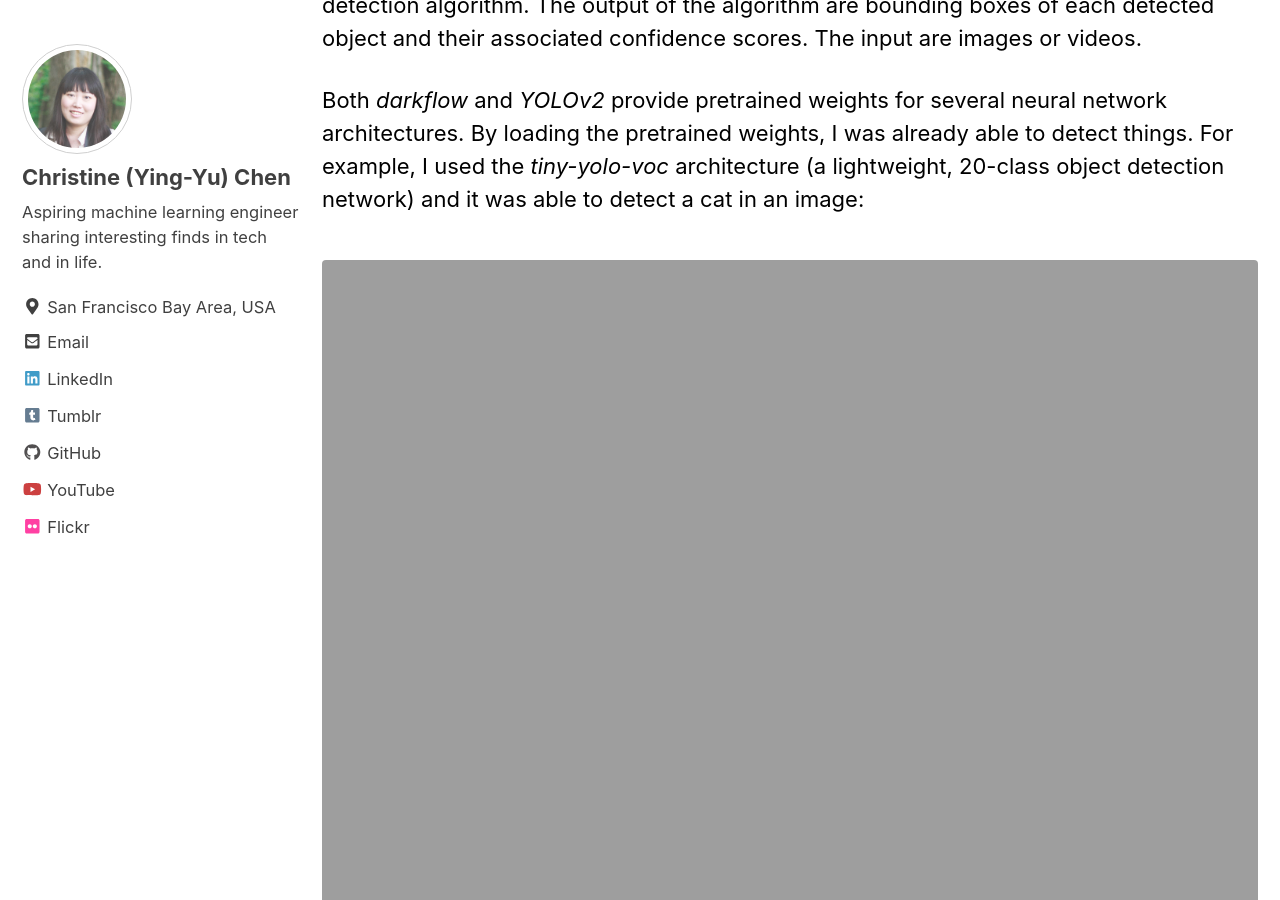
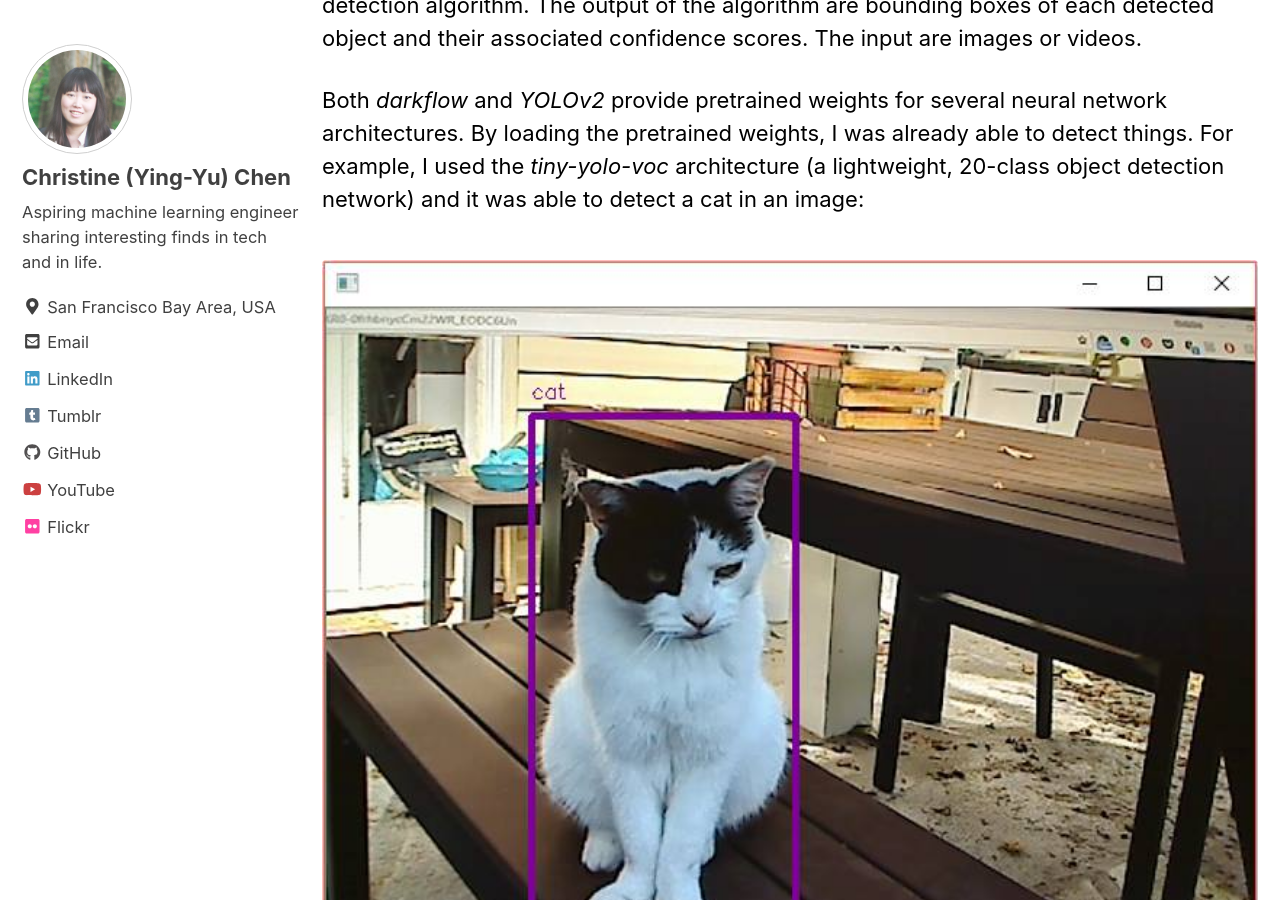
Before and after one commit to steggie3/steggie3.github.io, a Jekyll site: the page built from _posts/2018-08-05-object-detection.md, in a window 1280 px wide and 900 px high, scrolled down 559 px. Built offline with Jekyll 4.4.1, drawn with Linux system fonts in a browser that asks for light colours; nearby versions of some CDN libraries.

Commit message:
fix image urls

```diff
--- a/_posts/2018-08-05-object-detection.md
+++ b/_posts/2018-08-05-object-detection.md
@@ -19,14 +19,14 @@ I based this project on the [thtrieu/darkflow](https://github.com/thtrieu/darkfl
 Both *darkflow* and *YOLOv2* provide pretrained weights for several neural network architectures. By loading the pretrained weights, I was already able to detect things. For example, I used the *tiny-yolo-voc* architecture (a lightweight, 20-class object detection network) and it was able to detect a cat in an image:
 
 <figure>
-  <img src="{{site.url}}/assets/images/goose-detection/cat.jpg" alt="cat.jpg"/>
+  <img src="{{site.url}}/assets/images/object-detection/cat.jpg" alt="cat.jpg"/>
   <figcaption>YOLO detects my neighbor's cat sitting on a bench, draws a bounding box for it, and marks it as "cat."</figcaption>
 </figure>
 
 Then, I wanted to apply transfer learning, fine-tuning the weights by providing training data from a different source. I first tried the [Raccoon Dataset](https://github.com/datitran/raccoon_dataset){:target="_blank"}. Raccoons are not one of the 20 object classes that *tiny-yolo-voc* was trained on, so training the network to recognize raccoons would be a good transfer learning application. However, it turned out that with only 200 images and great variations in raccoon poses, lighting conditions, background complexity, etc., YOLO is not doing a great job after fine-tuning. It was able to detect most raccoons in the training set, but failed to detect any raccoon in the testing set, showing significant overfitting.
 
 <figure>
-  <img src="{{site.url}}/assets/images/goose-detection/raccoon_overfit.png" alt="raccoon_overfit.png"/>
+  <img src="{{site.url}}/assets/images/object-detection/raccoon_overfit.png" alt="raccoon_overfit.png"/>
   <figcaption>YOLO detects most of the raccoons in the training set (numbered from 1 to 160) but none in the testing set (numbered from 161 to 200).</figcaption>
 </figure>
 
@@ -35,35 +35,35 @@ I've always wanted to try some computer vision algorithms on Canada geese becaus
 First, I used the pretrained *tiny-yolo-voc* model to detect the geese in my dataset. Geese, like raccoons, aren't one of the 20 pretrained classes. The model is able to recognize some of the geese as *birds*. Interestingly, the bounding boxes are usually put around only the heads, not the entire visible body. It could be because that most birds do not have long necks like geese do.
 
 <figure>
-  <img src="{{site.url}}/assets/images/goose-detection/goose_pretrained.png" alt="goose_pretrained.png"/>
+  <img src="{{site.url}}/assets/images/object-detection/goose_pretrained.png" alt="goose_pretrained.png"/>
   <figcaption>A pretrained YOLO detects some of the geese as birds.</figcaption>
 </figure>
 
-Next, I fine-tuned the model using the goose dataset. In addition to adapting the neural network to 1-class, I also recomputed the ideal sizes of anchor boxes by [applying the K-means algorithm on the bounding boxes of the dataset](https://github.com/steggie3/goose-dataset/blob/master/notebooks/compute_anchor_box.ipynb){:target="_blank"} and picking the results from k=5. I separated the 1,000 images into a training set of 800 images and a testing set of 200.
+Next, I fine-tuned the model using the goose dataset. In addition to adapting the neural network to 1-class, I also recomputed the ideal sizes of anchor boxes by [applying the K-means algorithm on the bounding boxes of the dataset](https://github.com/steggie3/object-dataset/blob/master/notebooks/compute_anchor_box.ipynb){:target="_blank"} and picking the results from k=5. I separated the 1,000 images into a training set of 800 images and a testing set of 200.
 
 The model is able to recognize a lot of geese after training for just a few epochs. The center points of the bounding boxes are already pretty accurate, but the bounding boxes have much to improve. This is because YOLO's cost function penalizes on inaccurate center points more than inaccurate bounding boxes, so the center point accuracy is optimized first. Note that some goose heads are marked with two bounding boxes. This is due to the nature of YOLO. Each detection grid would output one bounding box. Among bounding boxes with a certain amount of overlapping (measured by Intersection-Over-Union, IOU), only one would be selected as the final bounding box. In images with two bounding boxes, the two boxes are of significantly different sizes albeit sharing the same center points. As a result, the IOU is not high enough for them to eliminate the other.
 
 <figure>
-  <img src="{{site.url}}/assets/images/goose-detection/goose_preliminary.jpg" alt="goose_preliminary.jpg"/>
+  <img src="{{site.url}}/assets/images/object-detection/goose_preliminary.jpg" alt="goose_preliminary.jpg"/>
   <figcaption>Preliminary results of fine-tuning on the testing set. The center points of the bounding boxes are already pretty accurate.</figcaption>
 </figure>
 
 After training for 500 epochs, the quality of the bounding boxes improved a lot. Both the center points and the bounding boxes look good for the ones that were detected. However, some geese are still not recognized.
 
 <figure>
-  <img src="{{site.url}}/assets/images/goose-detection/goose_final.png" alt="goose_final.png"/>
+  <img src="{{site.url}}/assets/images/object-detection/goose_final.png" alt="goose_final.png"/>
   <figcaption>Final results of fine-tuning on the testing set. Both the center points and the bounding boxes are good for the ones that were detected.</figcaption>
 </figure>
 
 <figure>
-  <img src="{{site.url}}/assets/images/goose-detection/goose-mugshot-0563.jpg" alt="goose-mugshot-0563.jpg"/>
+  <img src="{{site.url}}/assets/images/object-detection/goose-mugshot-0563.jpg" alt="goose-mugshot-0563.jpg"/>
   <figcaption>Showing one very well detected example.</figcaption>
 </figure>
 
 To get a more quantitative evaluation on the results, I followed the YOLO paper and used the *mean average precision (mAP)* as the metric. I used [this implementation of mAP calculation](https://github.com/Cartucho/mAP){:target="_blank"} to analyze my predictions. The mAP is 85.50%. Out of the 200 geese in the testing set, 171 were detected, and there were no false positives. For the 171 detected geese, the predicted bounding boxes are also visually close to the ground truth bounding boxes.
 
 <figure>
-  <img src="{{site.url}}/assets/images/goose-detection/goose_iou.png" alt="goose_iou.png"/>
+  <img src="{{site.url}}/assets/images/object-detection/goose_iou.png" alt="goose_iou.png"/>
   <figcaption>Bounding boxes of detected geese. Blue is the ground truth, and green is predicted.</figcaption>
 </figure>
 
@@ -81,14 +81,14 @@ I used the [szaza/android-yolo-v2](https://github.com/szaza/android-yolo-v2){:ta
 I do not have immediate access to live geese, so I tried the app with a goose decoy. To make the scene look more similar to the training set, I put the decoy on the lawn. Sadly, the decoy is still too different from real geese, and the model doesn't recognize it as a goose. It could also indicate some overfitting happening.
 
 <figure>
-  <img src="{{site.url}}/assets/images/goose-detection/android_test_01.png" alt="android_test_01.png"/>
+  <img src="{{site.url}}/assets/images/object-detection/android_test_01.png" alt="android_test_01.png"/>
   <figcaption>The goose decoy isn't recognized as a goose by the Android YOLOv2 app.</figcaption>
 </figure>
 
 Next, I tried it with the Goose Dataset images displayed on a monitor. This time, the app is able to detect a goose head.
 
 <figure>
-  <img src="{{site.url}}/assets/images/goose-detection/android_test_02.png" alt="android_test_02.png"/>
+  <img src="{{site.url}}/assets/images/object-detection/android_test_02.png" alt="android_test_02.png"/>
   <figcaption>The goose head recognized by the Android YOLOv2 app. See the orange bounding box on the phone.</figcaption>
 </figure>
 
```
